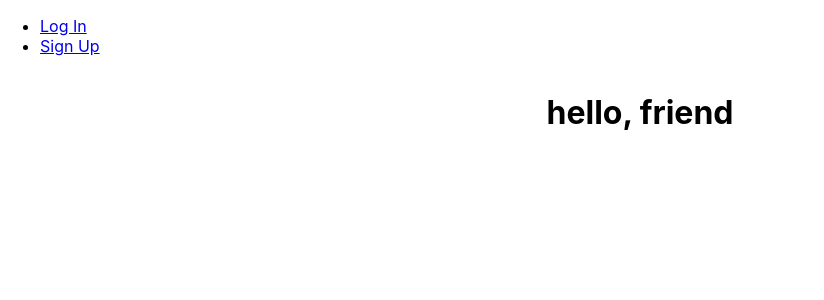
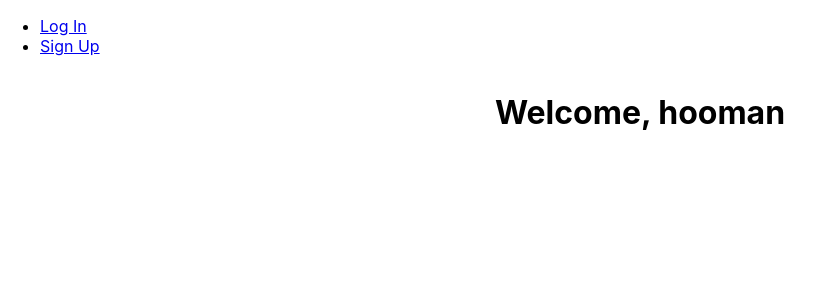
Before and after one commit to shakestuffup73/lamdb-frontend, a React (Create React App) app: page / in a window 1280 px wide. Shown: the top 300 px of the page, without its empty margins (0-824 px from the left). Built offline with nearby package versions, Linux system fonts and the light colour scheme; no server answers.

Commit message:
add .env file and test signup

```diff
--- a/src/App.jsx
+++ b/src/App.jsx
@@ -62,6 +62,8 @@ const App = () => {
             </ProtectedRoute>
           }
         />
+        {/* <Route path='/addVet' element={<AddVet />} />
+        <Route path='/addPet' element={<AddPet />} /> */}
       </Routes>
     </>
   )
--- a/src/components/NavBar/NavBar.jsx
+++ b/src/components/NavBar/NavBar.jsx
@@ -9,6 +9,8 @@ const NavBar = ({ user, handleLogout }) => {
           <li><Link to="/profiles">Profiles</Link></li>
           <li><Link to="" onClick={handleLogout}>LOG OUT</Link></li>
           <li><Link to="/changePassword">Change Password</Link></li>
+          <li><Link to="/addVet">Add Vet Visit</Link></li>
+          <li><Link to="/addPet">Add Pet</Link></li>
         </ul>
       :
         <ul>
--- a/src/pages/Landing/Landing.jsx
+++ b/src/pages/Landing/Landing.jsx
@@ -3,7 +3,7 @@ import styles from './Landing.module.css'
 const Landing = ({ user }) => {
   return (
     <main className={styles.container}>
-      <h1>hello, {user ? user.name : 'friend'}</h1>
+      <h1>Welcome, {user ? user.name : 'hooman'}</h1>
     </main>
   )
 }
--- a/src/services/authService.js
+++ b/src/services/authService.js
@@ -4,6 +4,7 @@ const BASE_URL = `${process.env.REACT_APP_BACK_END_SERVER_URL}/api/auth`
 
 async function signup(user, photo) {
   try {
+    console.warn(process.env.REACT_APP_BACK_END_SERVER_URL);
     const res = await fetch(`${BASE_URL}/signup`, {
       method: 'POST',
       headers: { 'Content-Type': 'application/json' },
```
